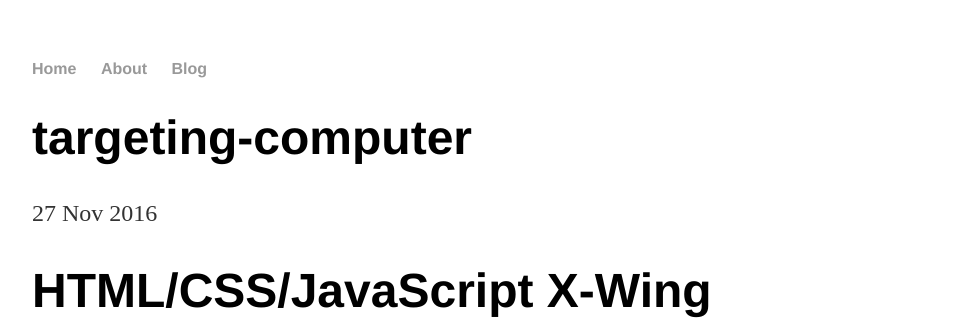
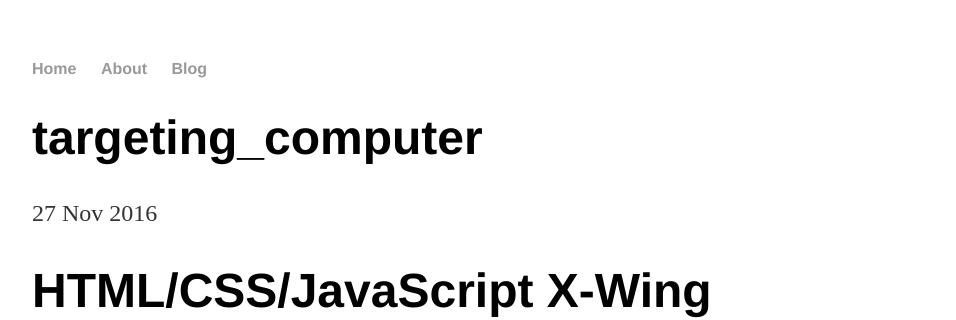
Before and after one commit to mcmonty2600/mcmonty2600.github.io, a Jekyll site: the page built from _posts/2016-11-29-targeting_computer.md, in a window 1280 px wide. Shown: the top 320 px of the page, without its empty margins (160-1116 px from the left). Built offline with Jekyll 4.4.1, drawn with Linux system fonts in a browser that asks for light colours.

```diff
--- a/_posts/2016-11-29-targetingcomputer.md
+++ b/_posts/2016-11-29-targeting_computer.md
@@ -1,6 +1,6 @@
 ---
 layout: post
-title: "targeting-computer"
+title: "targeting_computer"
 date: 2016-11-27
 ---
 
```
